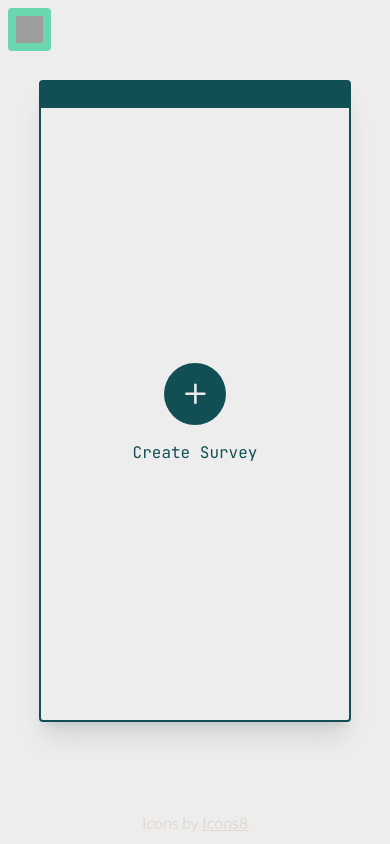
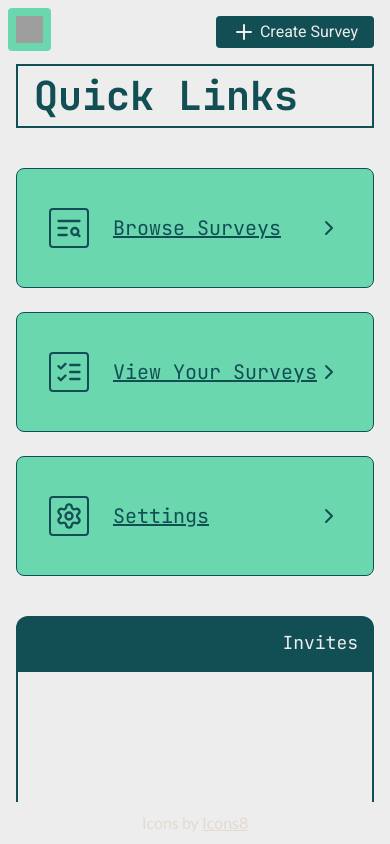
Before and after one commit to ranjotdharni/masquerade, a React (Vite) app in the folder react/: page /home in a window 390 px wide. Built offline with nearby package versions, Linux system fonts and the light colour scheme; grey boxes are pictures that could not be loaded.

Commit message:
home page ui complete (responsive)

```diff
--- /dev/null
+++ b/react/src/components/HomePage/HeaderSection.tsx
@@ -0,0 +1,13 @@
+import { Plus } from "lucide-react"
+import { PAGE_SURVEY_CREATE } from "../../lib/constants"
+
+export default function HeaderSection() {
+    return (
+        <div className="w-full h-full md:px-1 flex flex-row justify-end items-center">
+            <a href={`/${PAGE_SURVEY_CREATE}`} className="font-roboto flex flex-row space-x-1 py-1 px-4 rounded bg-text text-background hover:cursor-pointer hover:shadow-md active:shadow-none transition-all">
+                <Plus />
+                <p>Create Survey</p>
+            </a>
+        </div>
+    )
+}
--- /dev/null
+++ b/react/src/components/HomePage/InviteSection.tsx
@@ -0,0 +1,74 @@
+import { ChevronRight, Trash2 } from "lucide-react"
+import { PAGE_SURVEY_PREVIEW, PAGE_SURVEY_TAKE } from "../../lib/constants"
+import type { SurveyMetadata } from "../../lib/types/api"
+import { useState } from "react"
+import Loader from "../utility/Loader"
+
+
+function InviteCard({ metadata } : { metadata: SurveyMetadata }) {
+    return (
+        <li className="w-full h-50 bg-background flex flex-col justify-center items-center">
+            <div className="flex flex-col border-text border-2 rounded-lg w-full h-full overflow-hidden">
+                <span className="w-full flex flex-row justify-start bg-text text-background text-sm font-jbm p-2">
+                    <h2>{metadata.name}</h2>
+                </span>
+
+                <span className="w-full flex flex-row justify-end items-center text-text font-jbm p-2">
+                    <h3>{`${metadata.numberOfQuestions} Question(s)`}</h3>
+                </span>
+
+                <span className="px-3 text-xs flex flex-1 flex-row justify-end items-end font-lato">
+                    <a href={`/${PAGE_SURVEY_PREVIEW}/${metadata._id.$oid}`} className="flex flex-row items-center text-inactive hover:cursor-pointer hover:text-text">
+                        <p className="font-jbm-italic">View</p>
+                        <ChevronRight />
+                    </a>
+                </span>
+
+                <div className="p-4 flex flex-row justify-between items-center">
+                    <button className="flex flex-row items-center font-jbm text-xs pr-2 py-[2px] space-x-2 hover:cursor-pointer text-error border-2 hover:text-background hover:bg-error border-error p-[1px] rounded">
+                        <Trash2 className="scale-75" />
+                        <p>Delete</p>
+                    </button>
+                    <a href={`/${PAGE_SURVEY_TAKE}/${metadata._id.$oid}`} className="font-lato appButton">Participate</a>
+                </div>
+            </div>
+        </li>
+    )
+}
+
+export default function InviteSection() {
+    const [isLoading] = useState<boolean>(false)
+    const [invites] = useState<SurveyMetadata[]>([])
+
+    function convertToComponents(invites: SurveyMetadata[]) {
+        return (
+            invites.length === 0 ?
+
+            <li className="flex flex-row justify-center items-center h-full w-full font-jbm text-inactive">You currently have no invites.</li> :
+
+            invites.map(invite => {
+                return <InviteCard key={invite._id.$oid} metadata={invite} />
+            })
+        )
+    }
+
+    return (
+        <div className="w-full h-[85vh] md:w-1/2 md:h-full md:pr-4 flex flex-col items-center md:items-end">
+            <h2 className="w-full md:w-4/5 h-[7.5%] px-4 rounded-t-xl flex flex-row justify-end items-center bg-text font-jbm text-lg text-background">Invites</h2>
+            <ul style={{overflowY: isLoading || invites.length === 0 ? undefined : "scroll"}} className="w-full md:w-4/5 h-[90%] bg-background border-2 border-text p-4 space-y-4 md:shadow-xl">
+                {
+                    isLoading
+                    ?
+                    <div className="flex flex-col space-y-2 justify-center items-center h-full w-full">
+                        <div className="w-10 md:mr-4 aspect-square">
+                            <Loader />
+                        </div>
+                        <p className="text-sm font-jbm text-text">Retrieving Invites...</p>
+                    </div>
+                    :
+                    convertToComponents(invites)
+                }
+            </ul>
+        </div>
+    )
+}
--- /dev/null
+++ b/react/src/components/HomePage/QuickLinkSection.tsx
@@ -0,0 +1,50 @@
+import { ChevronRight, ListChecks, Settings, TextSearch, type LucideIcon } from "lucide-react"
+import { PAGE_SURVEY_FIND, PAGE_SURVEY_VIEW } from "../../lib/constants"
+
+export default function QuickLinkSection() {
+    const quickLinks = [
+        {
+            name: "Browse Surveys",
+            href: `/${PAGE_SURVEY_FIND}`,
+            Icon: TextSearch,
+        },
+        {
+            name: "View Your Surveys",
+            href: `/${PAGE_SURVEY_VIEW}`,
+            Icon: ListChecks,
+        },
+        {
+            name: "Settings",
+            href: ``,
+            Icon: Settings,
+        }
+    ]
+
+    function QuickLink({ name, href, Icon } : { name: string, href: string, Icon: LucideIcon }) {
+
+        return (
+            <li className="group w-full h-30 border border-text bg-primary text-text hover:text-background rounded-lg">
+                <a href={href} className="w-full h-full flex flex-row items-center justify-between px-8">
+                    <span className="flex flex-row items-center space-x-6">
+                        <Icon className="h-10 w-10 border-2 p-1 border-text group-hover:border-background rounded" />
+                        <p className="font-jbm text-[1.25rem] underline">{name}</p>
+                    </span>
+                    <ChevronRight />
+                </a>
+            </li>
+        )
+    }
+
+    return (
+        <aside className="w-full h-auto md:w-1/2 md:h-full md:pl-4">
+            <h2 className="text-[2.5rem] font-jbm-bold text-text px-4 border border-2 border-text mb-10">Quick Links</h2>
+            <ul className="w-full md:w-2/3 space-y-6">
+                {
+                    quickLinks.map((link, index) => {
+                        return <QuickLink key={`HOME_QUICK_LINK_1x_${index}`} name={link.name} href={link.href} Icon={link.Icon} />
+                    })
+                }
+            </ul>
+        </aside>
+    )
+}
--- a/react/src/pages/HomePage.tsx
+++ b/react/src/pages/HomePage.tsx
@@ -1,17 +1,19 @@
 import AppContent from "../components/layout/AppContent"
-import { Plus } from "lucide-react"
-import { PAGE_SURVEY_CREATE } from "../lib/constants"
+import HeaderSection from "../components/HomePage/HeaderSection"
+import QuickLinkSection from "../components/HomePage/QuickLinkSection"
+import InviteSection from "../components/HomePage/InviteSection"
+import { NAV_CSS } from "../components/utility/animated/NavBar"
 
-// Will be a kind of general, very basic/simple dashboard. Might even just put invite list here.
 export default function HomePage() {
     return (
-        <AppContent className="flex flex-col justify-center items-center">
-            <a href={`/${PAGE_SURVEY_CREATE}`} className="w-4/5 h-4/5 md:w-1/5 md:h-1/2 flex flex-col justify-center items-center gap-4 border-2 border-t-28 border-text hover:border-primary rounded shadow-xl">
-                <div className="w-1/5 aspect-square bg-text rounded-[1000px] flex flex-col justify-center items-center">
-                    <Plus className="text-background w-1/2 h-full aspect-square" />
-                </div>
-                <p className="text-text font-jbm">Create Survey</p>
-            </a>
+        <AppContent className="flex flex-col justify-start justify-center items-center overflow-y-scroll md:overflow-hidden">
+            <section className={`w-full h-auto md:h-[10%] px-4 py-4 md:py-2 ${NAV_CSS.md_px}`}>
+                <HeaderSection />
+            </section>
+            <section className={`w-full h-auto md:h-[90%] space-y-10 md:space-y-0 px-4 md:py-4 ${NAV_CSS.md_px} md:flex md:flex-row`}>
+                <QuickLinkSection />
+                <InviteSection />
+            </section>
         </AppContent>
     )
 }
```
